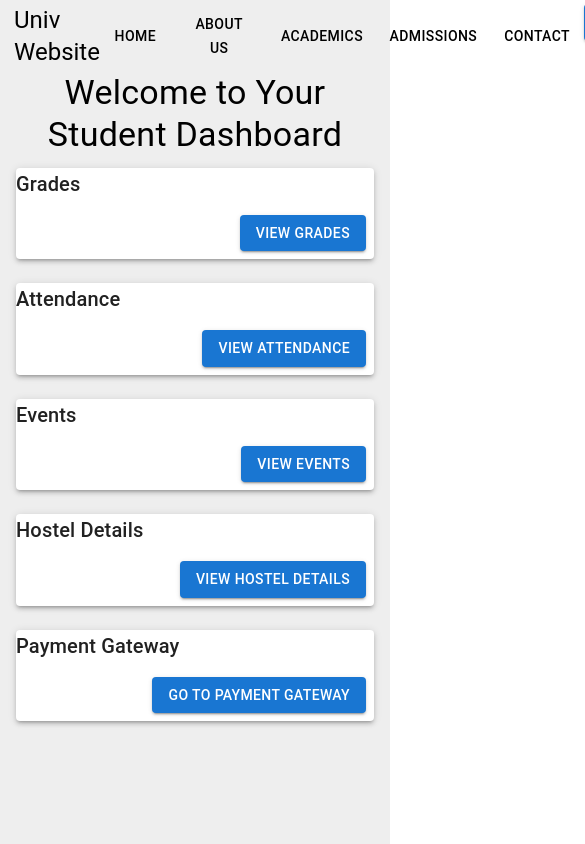
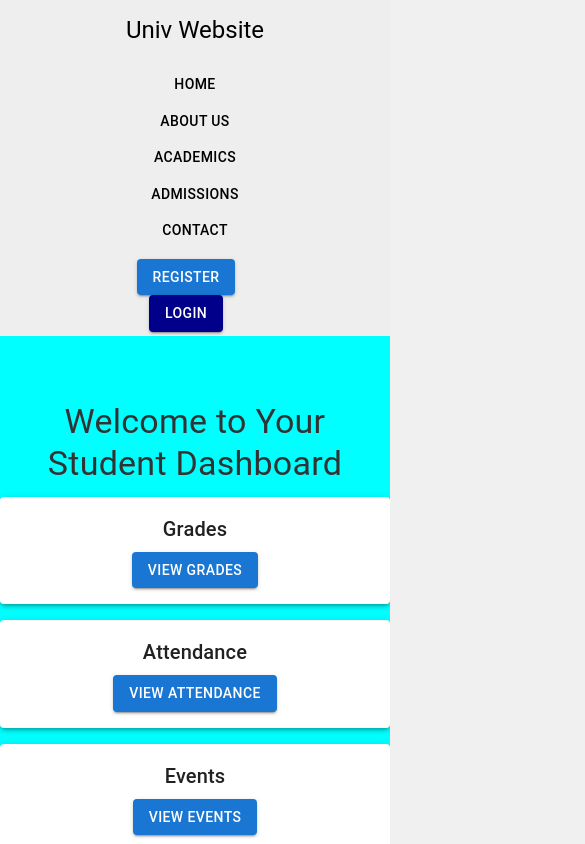
Before and after one commit to snehilworks/School-Portal, a React (Vite) app in the folder client/: page /student/dashboard in a window 390 px wide. Shown: the top 844 px of the page, 585 px wide, since content can reach past the window. Built offline with nearby package versions, Linux system fonts and the light colour scheme.

Commit message:
added responsiveness to pages

```diff
--- a/client/src/components/Appbar.jsx
+++ b/client/src/components/Appbar.jsx
@@ -1,95 +1,48 @@
 import { Typography, Button, Grid } from "@mui/material";
 import { useNavigate } from "react-router-dom";
+import "./../styles/Appbar.css"; // Import the CSS file
 
 function Appbar({}) {
   const navigate = useNavigate();
 
   return (
-    // <Grid item xs={12} md={6}>
-    <div
-      style={{
-        display: "flex",
-        justifyContent: "space-between",
-        padding: 4,
-        zIndex: 1,
-      }}
-    >
-      <div
-        style={{ marginLeft: 10, cursor: "pointer" }}
-        onClick={() => {
-          navigate("/");
-        }}
-      >
-        <Typography variant={"h5"}> Univ Website</Typography>
+    <div className="appbar-container">
+      <div className="appbar-logo" onClick={() => navigate("/")}>
+        <Typography variant="h5">Univ Website</Typography>
       </div>
-      <div style={{ display: "flex", justifyContent: "space-evenly" }}>
-        <Button
-          variant={"inherit"}
-          onClick={() => {
-            navigate("/");
-          }}
-        >
+      <div className="appbar-buttons">
+        <Button variant="inherit" onClick={() => navigate("/")}>
           Home
         </Button>
-        <Button
-          variant={"inherit"}
-          onClick={() => {
-            navigate("/about");
-          }}
-        >
+        <Button variant="inherit" onClick={() => navigate("/about")}>
           About Us
         </Button>
-        <Button
-          variant={"inherit"}
-          onClick={() => {
-            navigate("/academics");
-          }}
-        >
+        <Button variant="inherit" onClick={() => navigate("/academics")}>
           Academics
         </Button>
-        <Button
-          variant={"inherit"}
-          onClick={() => {
-            navigate("/admissions");
-          }}
-        >
+        <Button variant="inherit" onClick={() => navigate("/admissions")}>
           Admissions
         </Button>
-        <Button
-          variant={"inherit"}
-          onClick={() => {
-            navigate("/contact");
-          }}
-        >
+        <Button variant="inherit" onClick={() => navigate("/contact")}>
           Contact
         </Button>
       </div>
-
-      <div style={{ display: "flex" }}>
-        <div style={{ marginRight: 10 }}>
+      <div className="appbar-actions">
         <Button
-            variant={"contained"}
-            onClick={() => {
-              navigate("/student/register");
-            }}
+          variant="contained"
+          onClick={() => navigate("/student/register")}
         >
           Register
         </Button>
-        </div>
-        <div style={{ marginRight: 18 }}>
         <Button
-            variant={"contained"}
-            onClick={() => {
-              navigate("/student/login");
-            }}
+          variant="contained"
+          onClick={() => navigate("/student/login")}
           style={{ backgroundColor: "#00008B" }}
         >
           Login
         </Button>
       </div>
     </div>
-    </div>
-    // </Grid>
   );
 }
 
--- /dev/null
+++ b/client/src/pages/Student/studentDashboard/studentDashboard.css
@@ -0,0 +1,34 @@
+/* styles.css */
+
+/* Set background color for the page */
+body {
+  background-color: #f0f0f0; /* You can change the color to your preference */
+}
+
+/* Style for the student-dashboard container */
+.student-dashboard {
+  padding: 20px;
+}
+
+/* Style for the section headings */
+.section-heading {
+  margin-bottom: 16px;
+}
+
+/* Style for the Paper components */
+.dashboard-section {
+  padding: 16px;
+  margin-bottom: 16px;
+  display: flex;
+  flex-direction: column;
+  align-items: center;
+  width: 100%; /* Set all card components to the same width */
+  background-color: #ffffff; /* Background color for the cards */
+  border-radius: 8px; /* Rounded corners for the cards */
+  box-shadow: 0 2px 4px rgba(0, 0, 0, 0.1); /* Box shadow for the cards */
+}
+
+/* Style for the Buttons inside Paper components */
+.dashboard-button {
+  margin-top: 16px;
+}
--- a/client/src/pages/Student/studentDashboard/studentDashboard.jsx
+++ b/client/src/pages/Student/studentDashboard/studentDashboard.jsx
@@ -1,116 +1,103 @@
 import React from "react";
-import { Container, Typography, Grid, Paper, Button, Box } from "@mui/material";
+import { Container, Typography, Paper, Button, Box } from "@mui/material";
 import { Link } from "react-router-dom";
+import "./studentDashboard.css"; // Import the CSS file
 
-// import StudentPay from "../studentPay/StudentPay";
+function StudentDash() {
+  const pageStyles = {
+    backgroundColor: "#00FFFF", // Set the background color here
+    minHeight: "100vh", // Ensure the page covers the full viewport height
+    display: "flex",
+    justifyContent: "center",
+    alignItems: "center",
+  };
 
-function studentDash() {
   return (
+    <div style={pageStyles}>
       <Container maxWidth="lg" className="student-dashboard">
         <Typography variant="h4" align="center" gutterBottom>
           Welcome to Your Student Dashboard
         </Typography>
 
-      <Grid container spacing={3}>
-        <Grid item xs={12} md={6}>
-          <Paper elevation={3}>
-            <Typography variant="h6" gutterBottom>
+        <Box display="flex" flexDirection="column" alignItems="center">
+          <Paper elevation={3} className="dashboard-section">
+            <Typography variant="h6" gutterBottom className="section-heading">
               Grades
             </Typography>
-            <Box display="flex" justifyContent="flex-end">
             <Link to="/student/grades">
               <Button
                 variant="contained"
                 color="primary"
-                  style={{ margin: 8 }}
+                className="dashboard-button"
               >
                 View Grades
               </Button>
             </Link>
-            </Box>
           </Paper>
-        </Grid>
 
-        <Grid item xs={12} md={6} lg={6}>
-          <Paper elevation={3}>
-            <Typography variant="h6" gutterBottom>
+          <Paper elevation={3} className="dashboard-section">
+            <Typography variant="h6" gutterBottom className="section-heading">
               Attendance
             </Typography>
-            <Box display="flex" justifyContent="flex-end">
             <Link to="/student/attendance">
               <Button
                 variant="contained"
                 color="primary"
-                  style={{ margin: 8 }}
+                className="dashboard-button"
               >
                 View Attendance
               </Button>
             </Link>
-            </Box>
           </Paper>
-        </Grid>
 
-        <Grid item xs={12} md={6}>
-          <Paper elevation={3}>
-            <Typography variant="h6" gutterBottom>
+          <Paper elevation={3} className="dashboard-section">
+            <Typography variant="h6" gutterBottom className="section-heading">
               Events
             </Typography>
-            <Box display="flex" justifyContent="flex-end">
             <Link to="/student/events">
               <Button
                 variant="contained"
                 color="primary"
-                  style={{ margin: 8 }}
+                className="dashboard-button"
               >
                 View Events
               </Button>
             </Link>
-            </Box>
           </Paper>
-        </Grid>
 
-        <Grid item xs={12} md={6}>
-          <Paper elevation={3}>
-            <Typography variant="h6" gutterBottom>
+          <Paper elevation={3} className="dashboard-section">
+            <Typography variant="h6" gutterBottom className="section-heading">
               Hostel Details
             </Typography>
-            <Box display="flex" justifyContent="flex-end">
             <Link to="/student/hostel">
               <Button
                 variant="contained"
                 color="primary"
-                  style={{ margin: 8 }}
+                className="dashboard-button"
               >
                 View Hostel Details
               </Button>
             </Link>
-            </Box>
           </Paper>
-        </Grid>
 
-        <Grid item xs={12} md={6}>
-          <Paper elevation={3}>
-            <Typography variant="h6" gutterBottom>
+          <Paper elevation={3} className="dashboard-section">
+            <Typography variant="h6" gutterBottom className="section-heading">
               Payment Gateway
             </Typography>
-            <Box display="flex" justifyContent="flex-end">
             <Link to="/student/payment">
               <Button
                 variant="contained"
                 color="primary"
-                  style={{ margin: 8 }}
+                className="dashboard-button"
               >
                 Go to Payment Gateway
               </Button>
             </Link>
+          </Paper>
         </Box>
-          </Paper>
-        </Grid>
-      </Grid>
       </Container>
+    </div>
   );
 }
 
-export default studentDash;
-
-// website  _________________________
+export default StudentDash;
--- /dev/null
+++ b/client/src/pages/contact/Contact.css
@@ -0,0 +1,59 @@
+/* ContactUsPage.css */
+
+/* Center the form and add some spacing */
+.container {
+  text-align: center;
+  margin: 2rem auto;
+  padding: 2rem;
+  background-color: #f5f5f5;
+  border-radius: 10px;
+  box-shadow: 0px 0px 10px rgba(0, 0, 0, 0.2);
+  max-width: 600px;
+}
+
+/* Style the form title */
+h4 {
+  margin-bottom: 1.5rem;
+  color: #333;
+}
+
+/* Style the form inputs and error messages */
+form {
+  text-align: left;
+}
+
+/* Style the form inputs */
+input[type="text"],
+input[type="email"],
+textarea {
+  width: 100%;
+  padding: 10px;
+  margin-bottom: 1rem;
+  border: 1px solid #ccc;
+  border-radius: 5px;
+  font-size: 16px;
+}
+
+/* Style the error messages */
+.error-message {
+  color: red;
+  font-size: 14px;
+  margin-top: -10px;
+  margin-bottom: 10px;
+}
+
+/* Style the submit button */
+button[type="submit"] {
+  background-color: #007bff;
+  color: white;
+  border: none;
+  border-radius: 5px;
+  padding: 10px 20px;
+  font-size: 18px;
+  cursor: pointer;
+  transition: background-color 0.3s;
+}
+
+button[type="submit"]:hover {
+  background-color: #0056b3;
+}
--- a/client/src/pages/contact/Contact.jsx
+++ b/client/src/pages/contact/Contact.jsx
@@ -1,5 +1,6 @@
 import React, { useState } from "react";
 import { Container, Typography, TextField, Button, Grid } from "@mui/material";
+import "./Contact.css";
 
 const ContactUsPage = () => {
   const [formData, setFormData] = useState({
@@ -53,8 +54,8 @@ const ContactUsPage = () => {
   };
 
   return (
-    <Container maxWidth="md">
-      <Typography variant="h4" align="center" sx={{ margin: "2rem 0" }}>
+    <Container maxWidth="md" className="container">
+      <Typography variant="h4" align="center">
         Contact Us
       </Typography>
       <form onSubmit={handleSubmit}>
--- /dev/null
+++ b/client/src/styles/Appbar.css
@@ -0,0 +1,46 @@
+/* Default styles for larger screens */
+.appbar-container {
+  display: flex;
+  justify-content: space-between;
+  padding: 4px;
+  z-index: 1;
+}
+
+.appbar-logo {
+  cursor: pointer;
+  margin-left: 10px;
+}
+
+.appbar-buttons {
+  display: flex;
+  justify-content: space-evenly;
+}
+
+.appbar-actions {
+  display: flex;
+  margin-right: 18px;
+}
+
+/* Media query for screens with a maximum width of 600px (typical for mobile devices) */
+@media (max-width: 600px) {
+  .appbar-container {
+    flex-direction: column;
+    align-items: center;
+  }
+
+  .appbar-logo {
+    margin: 10px 0;
+  }
+
+  .appbar-buttons {
+    flex-direction: column;
+    align-items: center;
+    margin-top: 10px;
+  }
+
+  .appbar-actions {
+    flex-direction: column;
+    align-items: center;
+    margin-top: 10px;
+  }
+}
```
Also changed, not shown: client/src/pages/About/About.jsx (+11 -6 lines), client/src/pages/About/AboutUs.css (added, +63 -0 lines), client/src/pages/academics/Academics.css (added, +37 -0 lines), client/src/pages/academics/Academics.jsx (+9 -5 lines), client/src/pages/academics/activitiesData.js (+25 -0 lines). Lines whose indentation alone changed are shown as unchanged.
